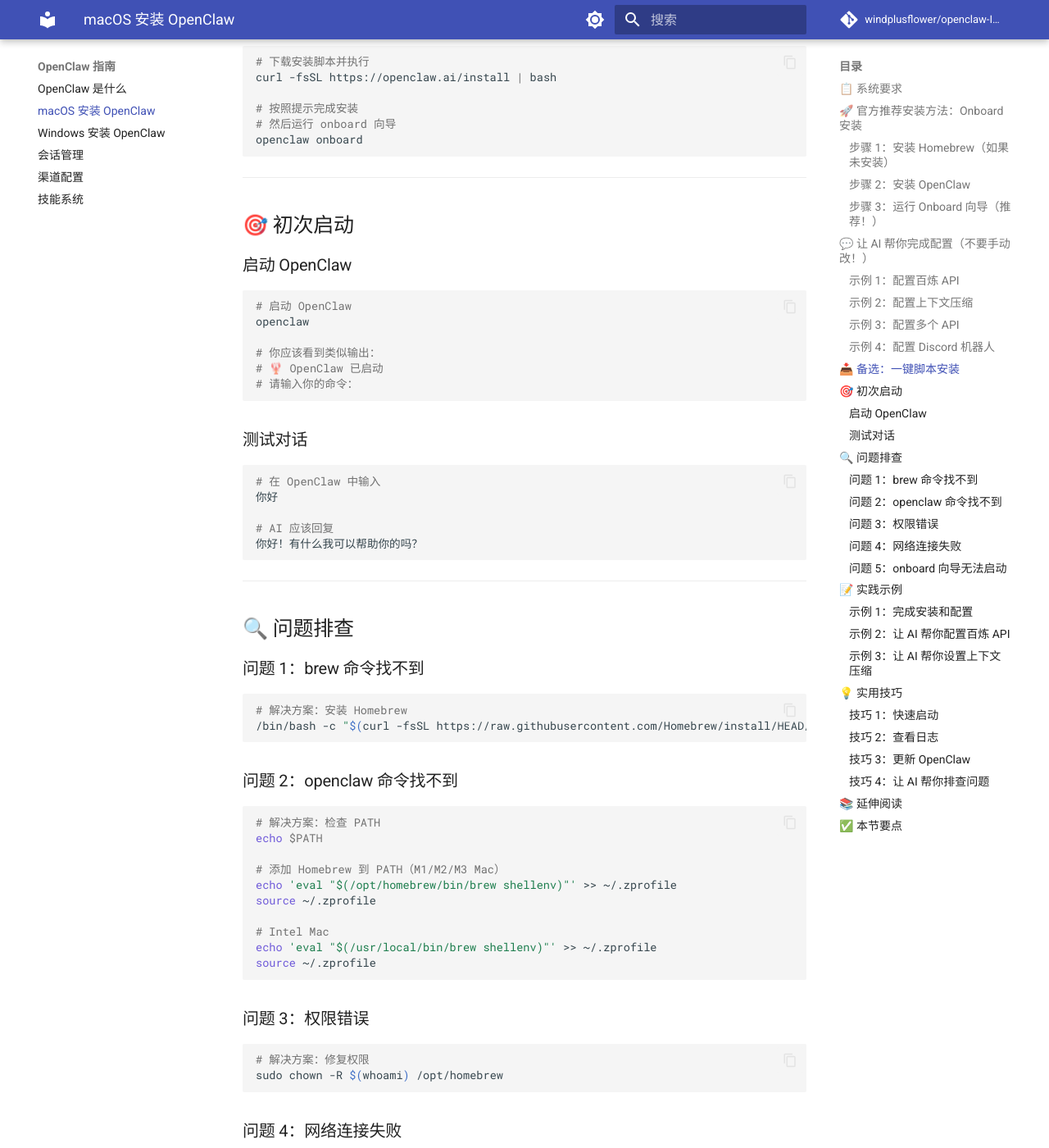
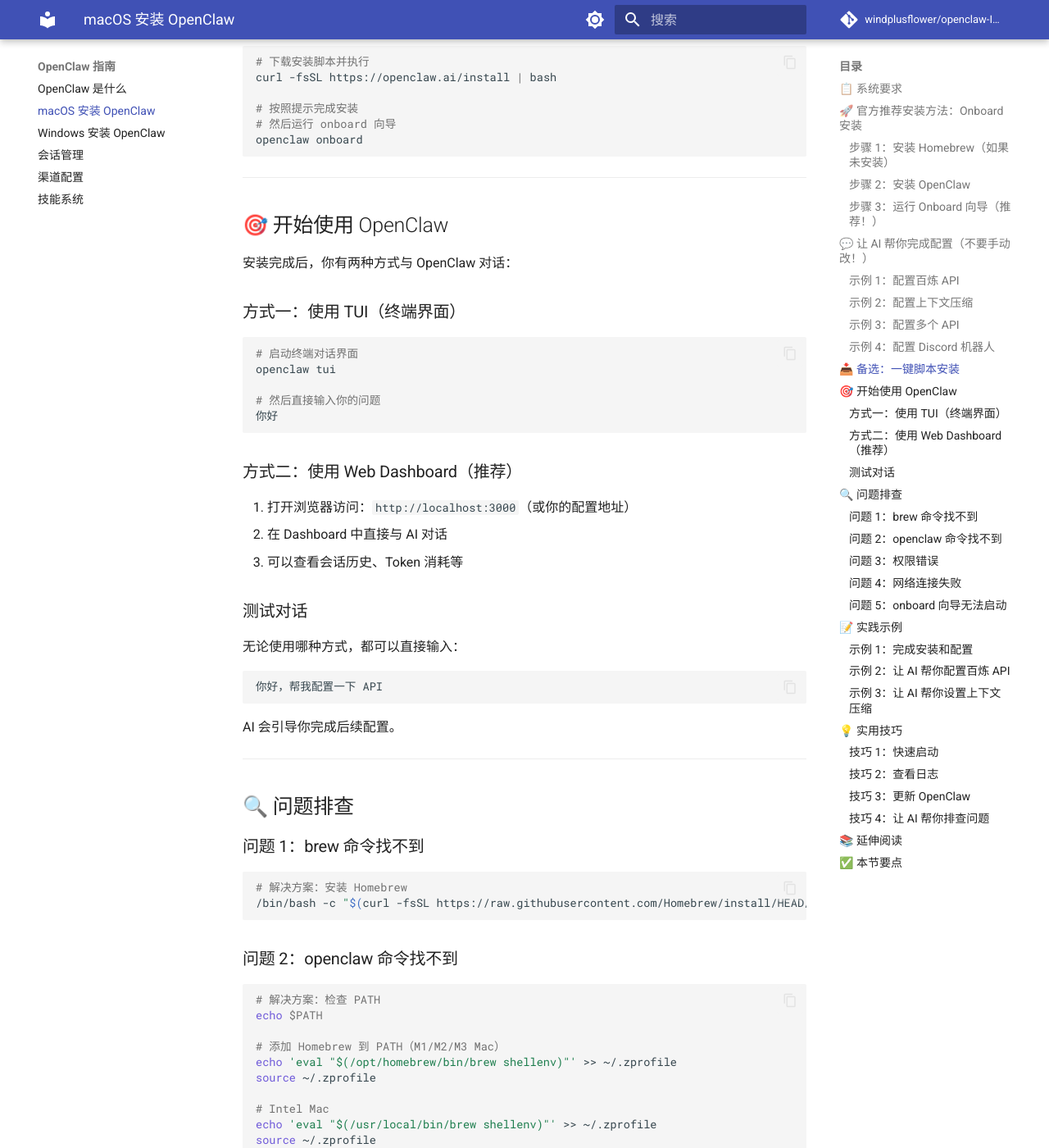
Before and after one commit to windplusflower/openclaw-Intro, an MkDocs documentation site: the page built from docs/02-openclaw-guide/02-install-macos.md, in a window 1280 px wide and 1400 px high, scrolled down 2375 px. Shown: the whole window at 82% size. Built offline with MkDocs 1.6.1 and Material for MkDocs 9.7.7, drawn with Linux system fonts in a browser that asks for light colours; comment, search, counter and statistics services are not loaded; some of the changed text lies outside the part shown.

Commit message:
docs: 修正启动对话的命令，使用 openclaw tui 而非 openclaw
- 02-install-macos.md: 将 openclaw 改为 openclaw tui
- 03-install-windows.md: 将 openclaw 改为 openclaw tui
- 说明两种对话方式：TUI (openclaw tui) 和 Web Dashboard
- 修正所有实践示例和问题排查中的命令

````diff
--- a/docs/02-openclaw-guide/02-install-macos.md
+++ b/docs/02-openclaw-guide/02-install-macos.md
@@ -115,28 +115,35 @@ openclaw onboard
 
 ---
 
-## 🎯 初次启动
+## 🎯 开始使用 OpenClaw
 
-### 启动 OpenClaw
+安装完成后，你有两种方式与 OpenClaw 对话：
+
+### 方式一：使用 TUI（终端界面）
 
 ```bash
-# 启动 OpenClaw
-openclaw
+# 启动终端对话界面
+openclaw tui
 
-# 你应该看到类似输出：
-# 🦞 OpenClaw 已启动
-# 请输入你的命令：
+# 然后直接输入你的问题
+你好
 ```
+
+### 方式二：使用 Web Dashboard（推荐）
+
+1. 打开浏览器访问：`http://localhost:3000`（或你的配置地址）
+2. 在 Dashboard 中直接与 AI 对话
+3. 可以查看会话历史、Token 消耗等
 
 ### 测试对话
 
-```bash
-# 在 OpenClaw 中输入
-你好
+无论使用哪种方式，都可以直接输入：
 
-# AI 应该回复
-你好！有什么我可以帮助你的吗？
 ```
+你好，帮我配置一下 API
+```
+
+AI 会引导你完成后续配置。
 
 ---
 
@@ -188,8 +195,8 @@ export http_proxy=http://127.0.0.1:7890
 # 手动启动配置
 openclaw config --wizard
 
-# 或者直接告诉 AI 你的问题
-openclaw
+# 或者启动 TUI 后告诉 AI 你的问题
+openclaw tui
 # 然后输入："帮我检查配置"
 ```
 
@@ -211,8 +218,8 @@ openclaw onboard
 
 # 4. 根据向导提示，输入你的 API Key
 
-# 5. 启动 OpenClaw
-openclaw
+# 5. 启动终端对话界面
+openclaw tui
 
 # 6. 测试对话
 你好
@@ -221,8 +228,8 @@ openclaw
 ### 示例 2：让 AI 帮你配置百炼 API
 
 ```bash
-# 启动 OpenClaw
-openclaw
+# 启动终端对话界面
+openclaw tui
 
 # 然后直接说：
 帮我配置百炼 API，我的 Key 是 sk-xxxxxxxx
@@ -231,8 +238,8 @@ openclaw
 ### 示例 3：让 AI 帮你设置上下文压缩
 
 ```bash
-# 启动 OpenClaw
-openclaw
+# 启动终端对话界面
+openclaw tui
 
 # 然后直接说：
 帮我开启上下文压缩功能
@@ -274,8 +281,8 @@ openclaw version
 ### 技巧 4：让 AI 帮你排查问题
 
 ```bash
-# 如果遇到问题，直接问 AI
-openclaw
+# 如果遇到问题，启动 TUI 后问 AI
+openclaw tui
 # 然后输入："帮我检查配置是否正确"
 ```
 
````
Also changed, not shown: docs/02-openclaw-guide/03-install-windows.md (+29 -22 lines).
